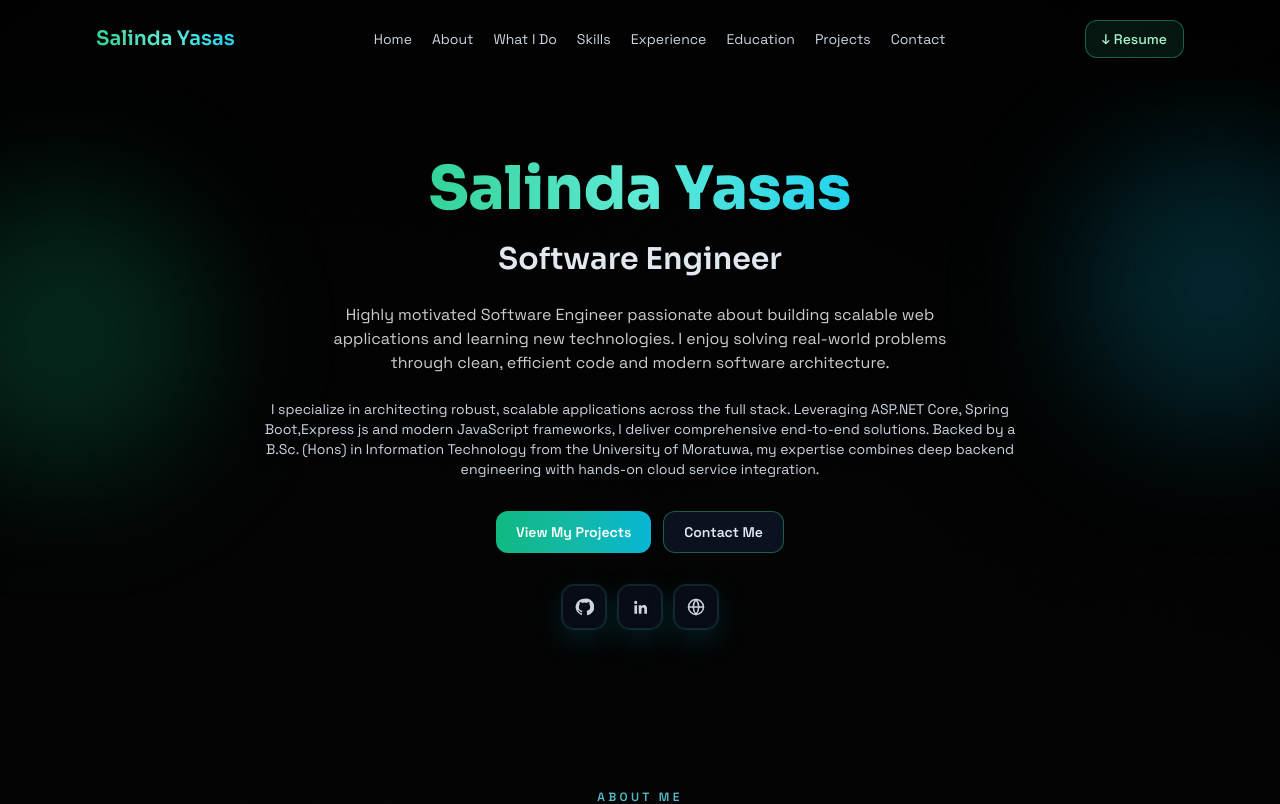
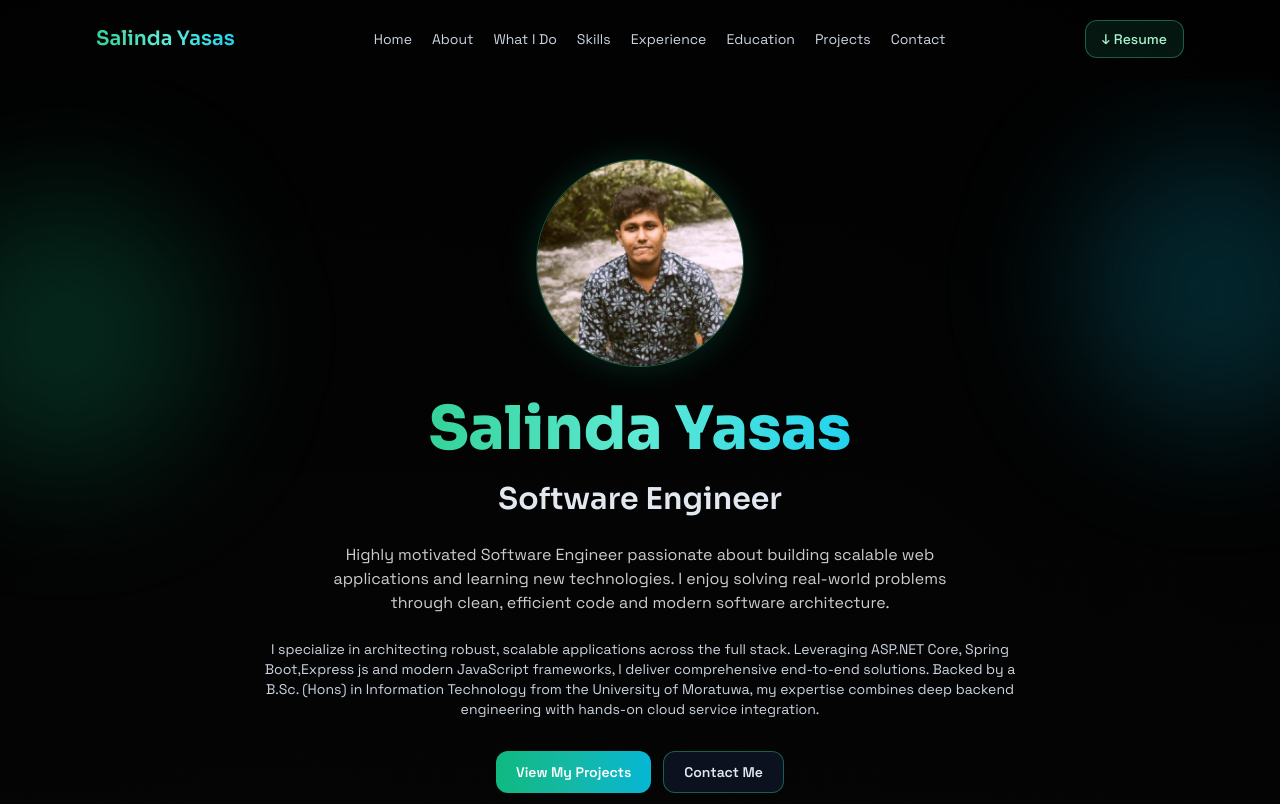
Before and after one commit to salinda-yasas-99/Personal-Portfolio, a React (Vite) app: page / in a window 1280 px wide. Shown: the top 804 px of the page. Built offline with nearby package versions, Linux system fonts and the light colour scheme.

Commit message:
Refactor code structure for improved readability and maintainability

```diff
--- a/index.html
+++ b/index.html
@@ -2,7 +2,7 @@
 <html lang="en">
   <head>
     <meta charset="UTF-8" />
-    <link rel="icon" type="image/svg+xml" href="/favicon.svg" />
+    <link rel="icon" type="image/jpeg" href="/profile-img.jpg" />
     <meta name="viewport" content="width=device-width, initial-scale=1.0" />
     <title>Salinda Yasas - Software Engineer | Portfolio</title>
   </head>
--- a/src/components/Hero.jsx
+++ b/src/components/Hero.jsx
@@ -4,6 +4,7 @@ import GithubIcon from '../assets/svgs/github.svg'
 import LinkedinIcon from '../assets/svgs/linkedin.svg'
 import MediumIcon from '../assets/svgs/medium.svg'
 import WebsiteIcon from '../assets/svgs/website.svg'
+import ProfileImage from '../assets/images/profile img.jpg'
 
 const socialLinks = [
   { icon: GithubIcon, label: 'GitHub', href: 'https://github.com/salinda-yasas-99' },
@@ -32,6 +33,19 @@ function Hero() {
           transition={{ duration: 0.8, ease: 'easeOut' }}
           className="mx-auto max-w-3xl text-center"
         >
+          <motion.div
+            initial={{ opacity: 0, scale: 0.9 }}
+            animate={{ opacity: 1, scale: 1 }}
+            transition={{ duration: 0.7, delay: 0.05, ease: 'easeOut' }}
+            className="mx-auto mb-6 h-28 w-28 overflow-hidden rounded-full border border-emerald-400/45 shadow-[0_0_35px_rgba(16,185,129,0.22)] sm:mb-8 sm:h-40 sm:w-40 md:h-48 md:w-48 lg:h-52 lg:w-52"
+          >
+            <img
+              src={ProfileImage}
+              alt="Salinda Yasas profile"
+              className="h-full w-full object-cover"
+            />
+          </motion.div>
+
 
           <h1 className="font-display text-4xl font-extrabold leading-tight text-white sm:text-6xl">
             <span className="gradient-text">Salinda Yasas</span>
```
Also changed, not shown: public/profile-img.jpg (added).
